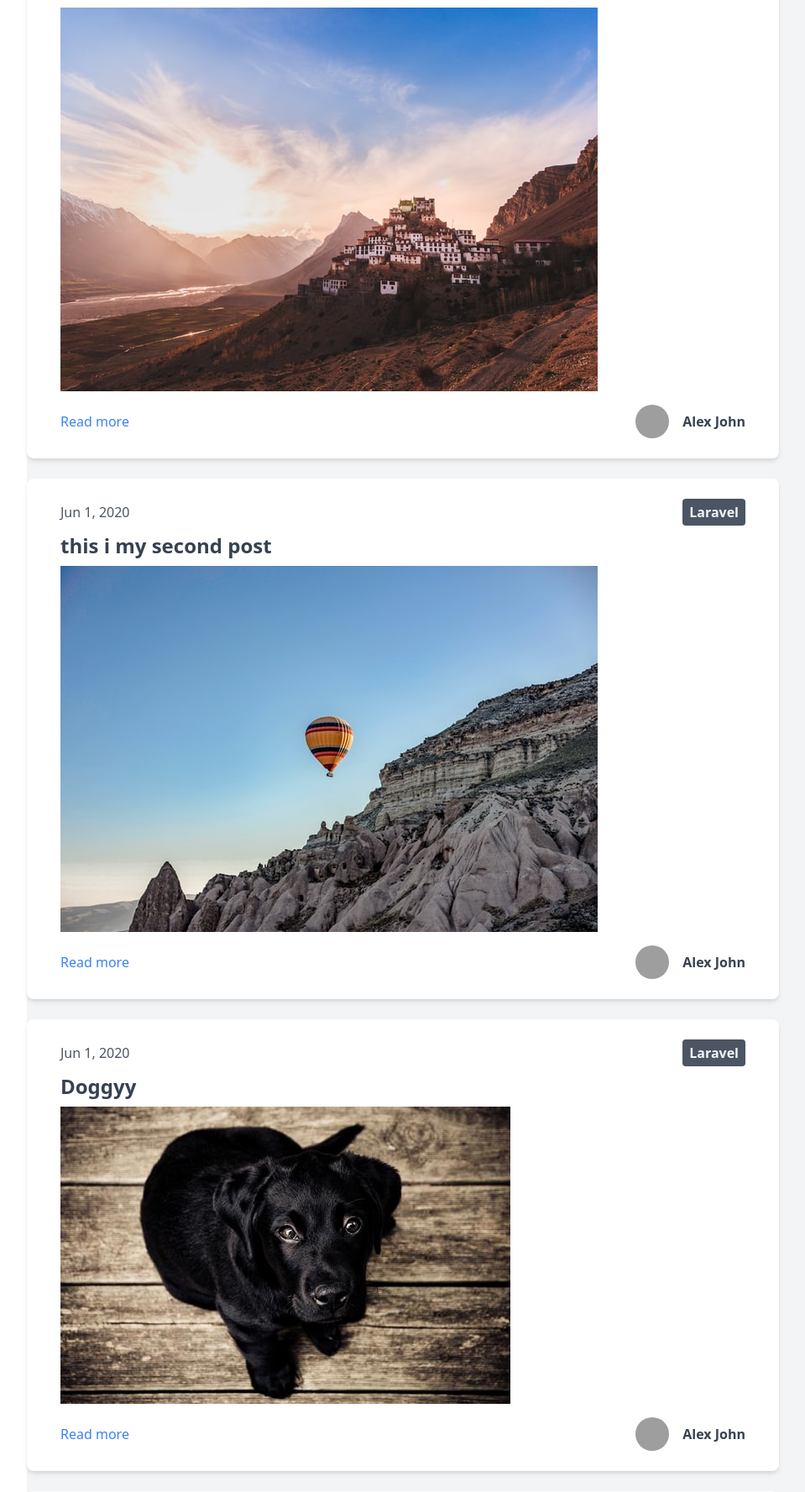
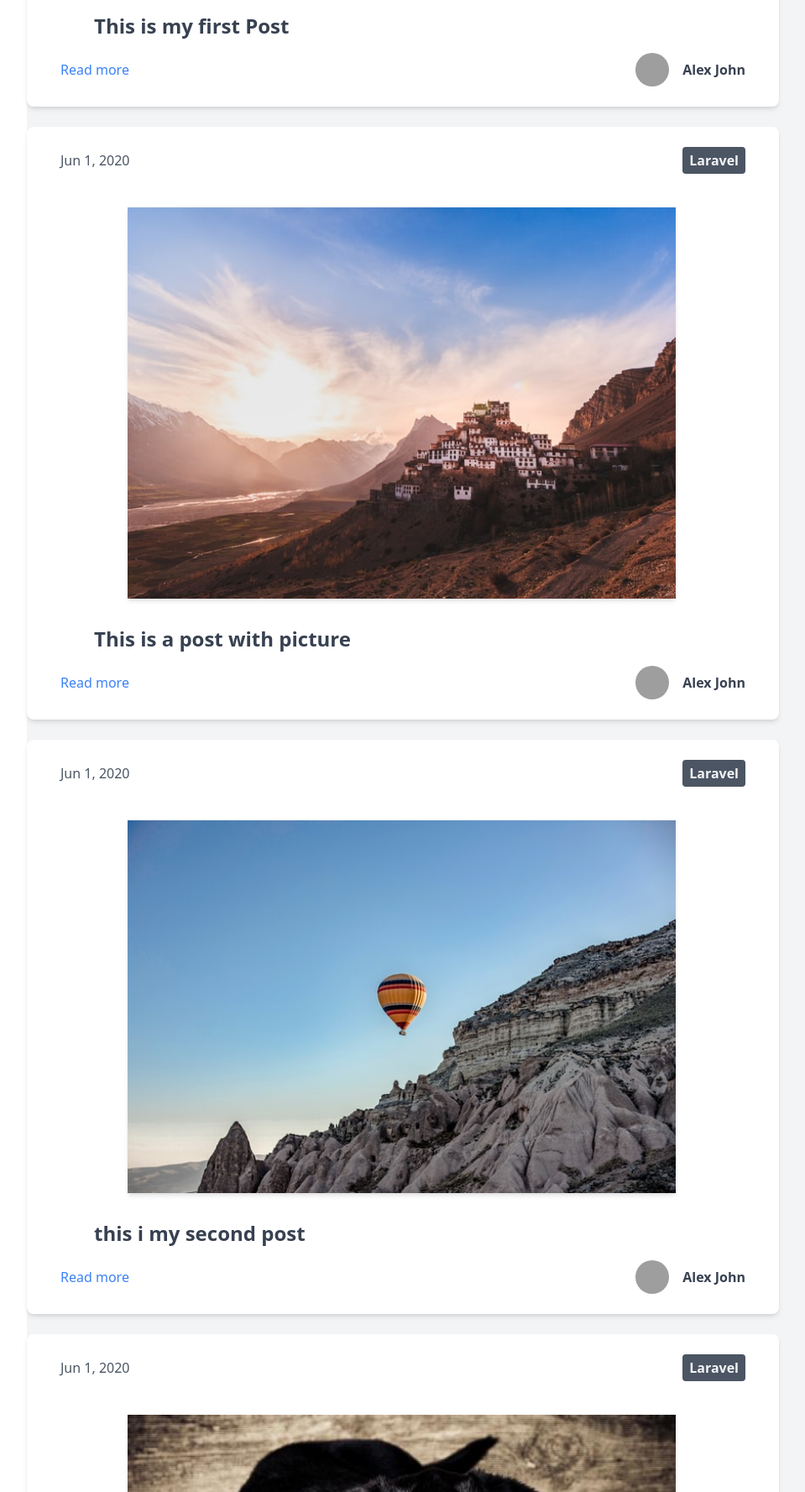
Before and after one commit to RoyalAagman/IdeaBia, a Django app: page /home/ in a window 1280 px wide. Shown: the part 676-2453 px from the top of the page at 84% size, without its empty margins (192-1151 px from the left). Run offline with Django 3.2, Linux system fonts and the light colour scheme; data comes from the database, SQL or seed files in the repository; both versions use the stored data as it was after the commit; grey boxes are pictures that could not be loaded.

Commit message:
modified post UI

```diff
--- a/template/home.html
+++ b/template/home.html
@@ -24,8 +24,9 @@
                             2020</span><a href="#"
                             class="px-2 py-1 font-bold text-gray-100 bg-gray-600 rounded hover:bg-gray-500">Laravel</a>
                     </div>
-                    <div class="mt-2"><a href="#" class="text-2xl font-bold text-gray-700 hover:underline">{{post.text}}</a>
-                        <img class="mt-2 text-gray-600" src="{{post.image.url}}">
+                    <div class="mt-2">
+                        <img class="mt-10 ml-20 w-4/5 h-4/5 shadow-md" src="{{post.image.url}}">
+                        <p class="mt-8 ml-10 text-2xl font-bold text-gray-700 hover:underline">{{post.text}}</p>
                     </div>
                     <div class="flex items-center justify-between mt-4"><a href="#"
                             class="text-blue-500 hover:underline">Read more</a>
```
Also changed, not shown: db.sqlite3.
